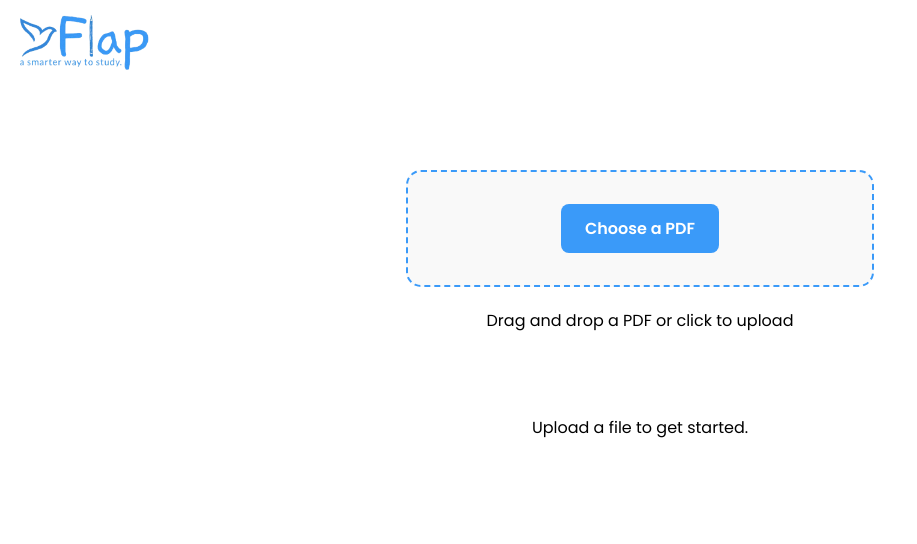
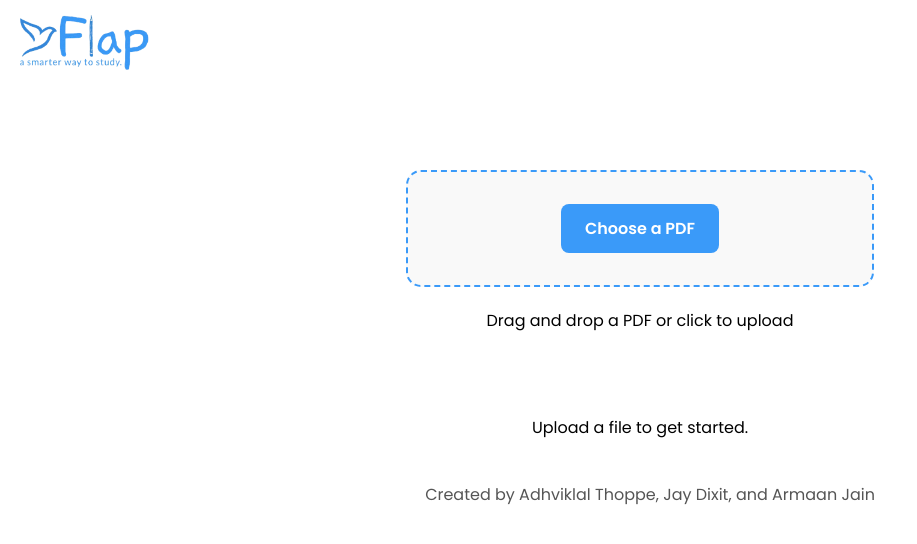
Before and after one commit to UniqueRed/Cheesehacks2024, a React (Vite) app in the folder client/: page / in a window 1280 px wide. Shown: the top 544 px of the page, without its empty margins (0-917 px from the left). Built offline with nearby package versions, Linux system fonts and the light colour scheme.

Commit message:
Added footer

```diff
--- a/client/src/App.jsx
+++ b/client/src/App.jsx
@@ -2,6 +2,7 @@ import React, { useState, useRef } from "react";
 import FileUpload from "./components/FileUpload";
 import Flashcard from "./components/Flashcard";
 import Navbar from "./components/Navbar";
+import Footer from "./components/Footer";
 
 const App = () => {
   const [flashcards, setFlashcards] = useState([]);
@@ -72,6 +73,7 @@ const App = () => {
           )}
         </div>
       </main>
+      <Footer></Footer>
     </>
   );
 };
--- /dev/null
+++ b/client/src/components/Footer.jsx
@@ -0,0 +1,11 @@
+import React from "react";
+
+const Footer = () => {
+  return (
+    <footer id="footer">
+      <p style={{"textAlign": "center"}}>Created by Adhviklal Thoppe, Jay Dixit, and Armaan Jain</p>
+    </footer>
+  );
+};
+
+export default Footer;
--- a/client/src/index.css
+++ b/client/src/index.css
@@ -180,3 +180,10 @@ input[type="file"] {
     height: auto;
     margin-left: -50px;
   }
+
+  #footer {
+    padding: 10px;
+    bottom: 0;
+    width: 100%;
+    color: #555;
+  }
```
